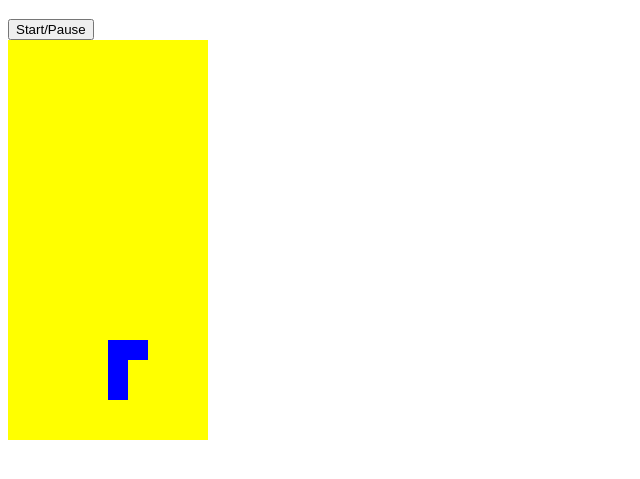
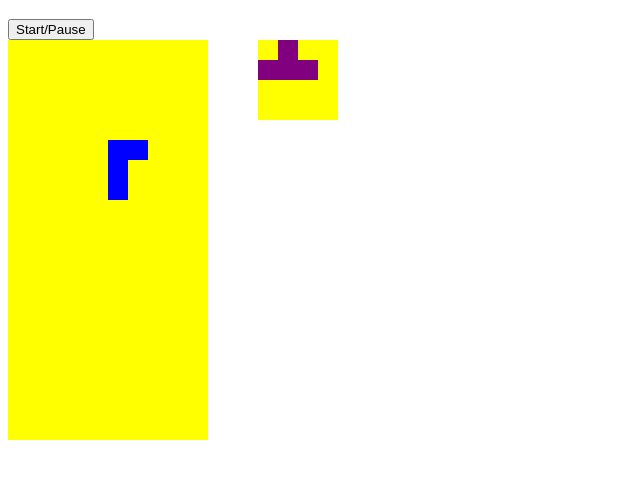
Before and after one commit to MPolonis/Basic-Tetris-Game-js, a website: page index.html in a window 1280 px wide. Both pictures are taken after a click on the button "Start/Pause". Shown: the part 61-540 px from the top of the page, without its empty margins (0-640 px from the left). Drawn offline with Linux system fonts and the light colour scheme.

Commit message:
Add functions such as start/pause button, remove stacked level, score, gameOver

```diff
--- a/index.html
+++ b/index.html
@@ -10,7 +10,7 @@
         <h1 class="title">Score:<span id="score">0</span></h1>
         <button id="start-button">Start/Pause</button>
 
-
+        <div class="container">
             <div class="grid">
                 <div></div>
                 <div></div>
@@ -224,6 +224,26 @@
                 <div class="taken"></div>
             </div>
 
+            <div class="mini-grid">
+                <div></div>
+                <div></div>
+                <div></div>
+                <div></div>
+                <div></div>
+                <div></div>
+                <div></div>
+                <div></div>
+                <div></div>
+                <div></div>
+                <div></div>
+                <div></div>
+                <div></div>
+                <div></div>
+                <div></div>
+                <div></div>
+            </div>
+        </div>
+
 
 
 
--- a/js/script.js
+++ b/js/script.js
@@ -7,9 +7,19 @@ document.addEventListener('DOMContentLoaded', () => {
     // }
 
     let squares = Array.from(document.querySelectorAll('.grid div'));
-    const ScoreDisplay = document.querySelector('#score');
-    const StartBtn = document.querySelector('#start-button');
-    const GRID_WIDTH = 10
+    const scoreDisplay = document.querySelector('#score');
+    const startBtn = document.querySelector('#start-button');
+    const GRID_WIDTH = 10;
+    let nextRandom = 0;
+    let timerId;
+    let score = 0;
+    const colors = [
+        'orange',
+        'red',
+        'purple',
+        'green',
+        'blue'
+    ]
 
     //The Tetrominoes
     const lTetromino = [
@@ -59,7 +69,8 @@ document.addEventListener('DOMContentLoaded', () => {
     // draw the Tetromino
     function draw() {
         current.forEach(index => {
-            squares[currentPosition + index].classList.add('tetromino')
+            squares[currentPosition + index].classList.add('tetromino');
+            squares[currentPosition + index].style.backgroundColor = colors[random];
         })
     };
 
@@ -67,11 +78,12 @@ document.addEventListener('DOMContentLoaded', () => {
     function undraw() {
         current.forEach(index => {
             squares[currentPosition + index].classList.remove('tetromino')
+            squares[currentPosition + index].style.backgroundColor = ''
         })
     }
 
     //make the tetromino move down in each second
-    timerId = setInterval(moveDown, 500)
+    //timerId = setInterval(moveDown, 500)
 
     //assign functions to keyCodes
     function control(e) {
@@ -82,7 +94,7 @@ document.addEventListener('DOMContentLoaded', () => {
         } else if (e.keyCode === 39) {
             moveRigth();
         } else if (e.keyCode === 40) {
-            //movedown faster
+            moveDown();
         }
     }
 
@@ -103,10 +115,14 @@ document.addEventListener('DOMContentLoaded', () => {
         if(current.some(index => squares[currentPosition + index + GRID_WIDTH].classList.contains('taken'))) {
             current.forEach(index => squares[currentPosition + index].classList.add('taken'))
             //start a new tetromino falling
-            random = Math.floor(Math.random() * theTetrominoes.length)
-            current = theTetrominoes[random] [currentRotation]
-            currentPosition = 4
+            random = nextRandom;
+            nextRandom = Math.floor(Math.random() * theTetrominoes.length);
+            current = theTetrominoes[random] [currentRotation];
+            currentPosition = 4;
             draw();
+            displayShape();
+            addScore();
+            gameOver();
         }
     }
 
@@ -150,4 +166,72 @@ document.addEventListener('DOMContentLoaded', () => {
         draw();
     }
 
+    //show up nex tetromino
+
+    const displaySquares = document.querySelectorAll(".mini-grid div");
+    const displayWidth = 4;
+    let displayIndex = 0;
+
+
+    const upNextTetrominoes = [
+        [1, displayWidth+1, displayWidth*2+1, 2], //lTetromino
+        [0, displayWidth, displayWidth+1, displayWidth*2+1], //zTetromino
+        [1, displayWidth, displayWidth+1, displayWidth+2], //tTetromino
+        [0, 1, displayWidth, displayWidth+1], //oTetromino
+        [1, displayWidth+1, displayWidth*2+1, displayWidth*3+1] //iTetromino
+    ]
+
+    //display shape of mini grid items
+    function displayShape() {
+        displaySquares.forEach(square => {
+            square.classList.remove('tetromino');
+            square.style.backgroundColor = '';
+        });
+        upNextTetrominoes[nextRandom].forEach(index => {
+            displaySquares[displayIndex + index].classList.add("tetromino");
+            displaySquares[displayIndex + index].style.backgroundColor = colors[nextRandom]
+        });
+    }
+
+    // add functionality to the button
+    startBtn.addEventListener("click", () => {
+        if (timerId) {
+            clearInterval(timerId);
+            timerId = null;
+        } else {
+            draw();
+            timerId = setInterval(moveDown, 500);
+            nextRandom = Math.floor(Math.random() * theTetrominoes.length);
+            displayShape();
+        }
+
+    })
+
+    // add score function
+    function addScore() {
+        for (let i = 0; i < 199; i +=GRID_WIDTH) {
+            const row = [i, i+1, i+2, i+3, i+4, i+5, i+6, i+7, i+8, i+9]
+
+            if(row.every(index => squares[index].classList.contains("taken"))) {
+                score += 10;
+                scoreDisplay.innerHTML = score;
+                row.forEach(index => {
+                    squares[index].classList.remove("taken");
+                    squares[index].classList.remove("tetromino");
+                    squares[index].style.backgroundColor = '';
+                });
+                const squaresRemoved = squares.splice(i, GRID_WIDTH)
+                squares = squaresRemoved.concat(squares)
+                squares.forEach(cell => grid.appendChild(cell))
+            }
+        }
+    }
+
+    // game over
+    function gameOver() {
+        if(current.some(index => squares[currentPosition + index].classList.contains("taken"))) {
+            scoreDisplay.innerHTML = "Game Over";
+            clearInterval(timerId)
+        }
+    }
 })
--- a/sass/style.scss
+++ b/sass/style.scss
@@ -1,3 +1,7 @@
+.container {
+    display: flex;
+}
+
 .grid {
     width: 200px;
     height: 400px;
@@ -14,3 +18,17 @@
 .tetromino {
     background-color: blue;
 }
+
+.mini-grid {
+    margin-left: 50px;
+    width: 80px;
+    height: 80px;
+    display: flex;
+    flex-wrap: wrap;
+    background-color: yellow;
+    div {
+        height: 20px;
+        width: 20px;
+    }
+
+}
```
Also changed, not shown: css/style.css, 1 other file. Lines whose indentation alone changed are shown as unchanged.
